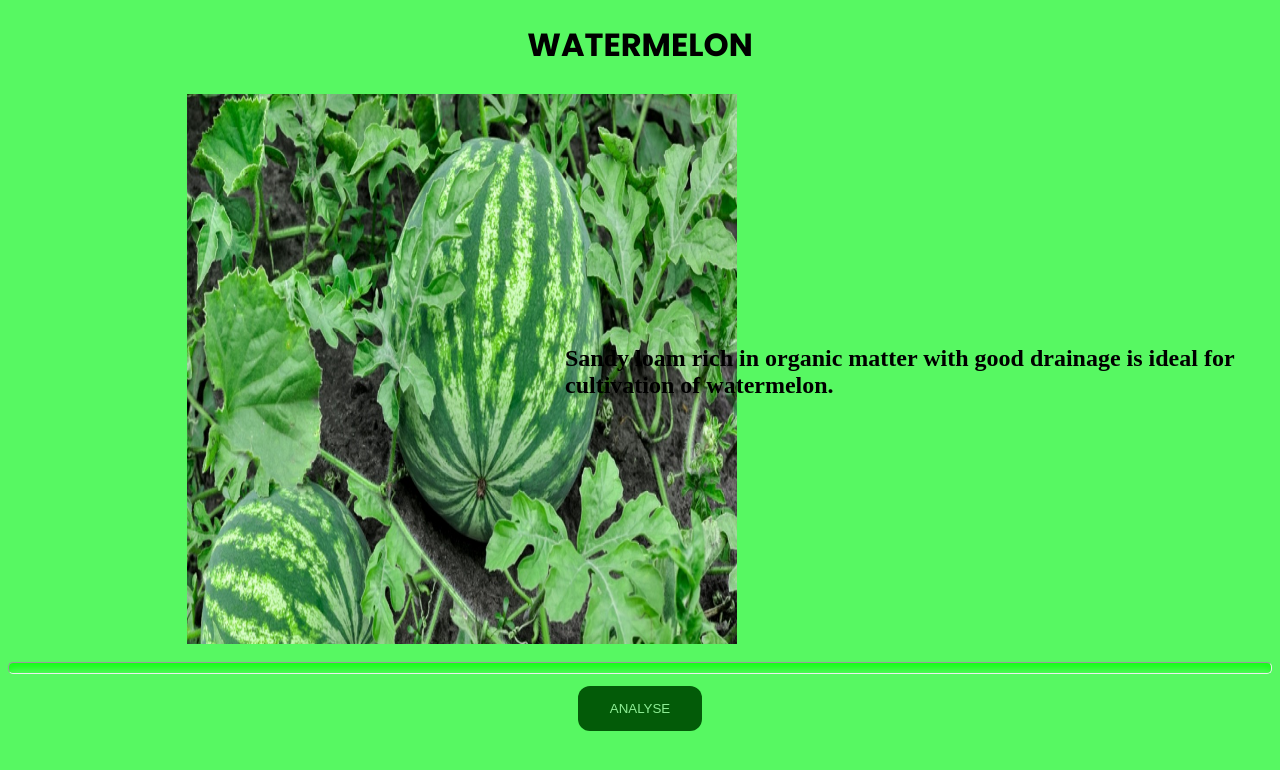
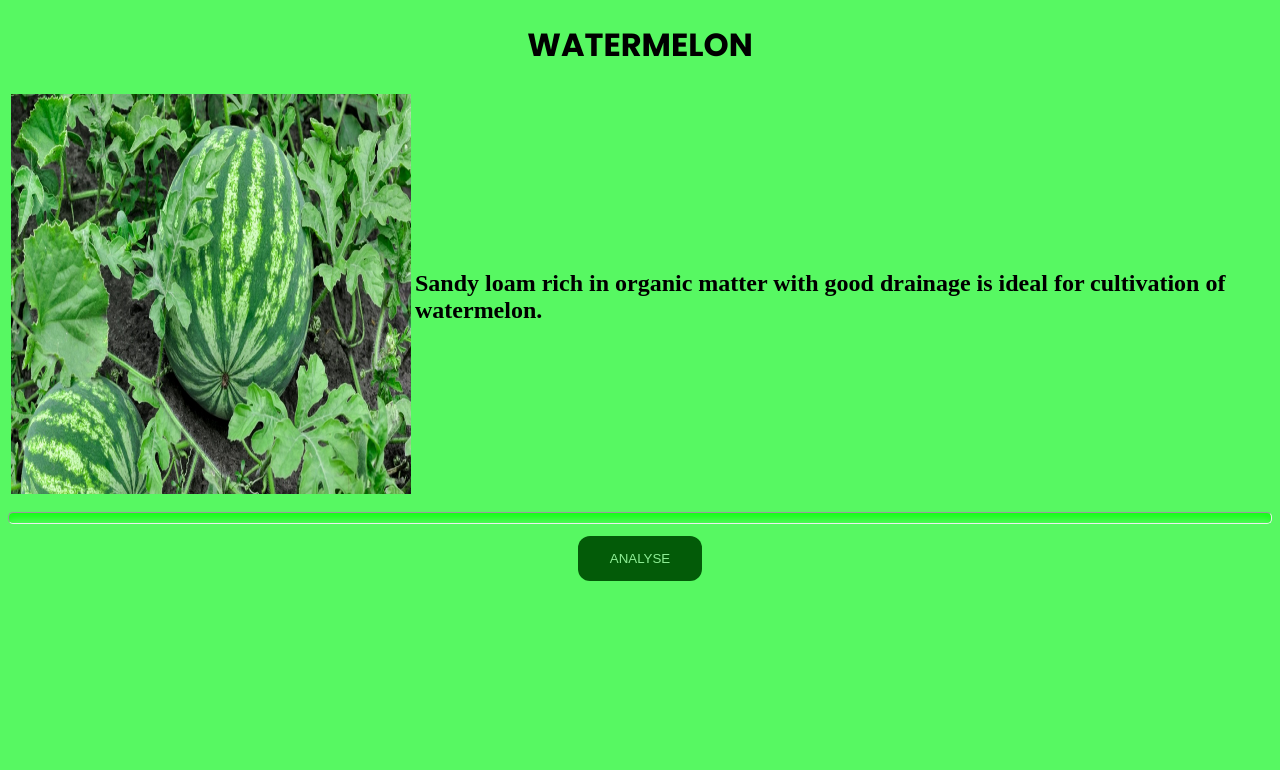
Before and after one commit to Shrinithish/Dr.Agriru, a Flask app: template templates/watermelon.html in a window 1280 px wide. Shown: the top 770 px of the page. Run offline with Flask 2, Linux system fonts and the light colour scheme; the template is opened without the code that fills it, so the values that code supplies are empty; parts of the project's set-up code (start-up, migrations or seed data) failed here and were passed over.

Commit message:
Update watermelon.html

```diff
--- a/templates/watermelon.html
+++ b/templates/watermelon.html
@@ -13,7 +13,7 @@
     <h1 style="text-align: center; font-size: 3 rem; font-weight: bolder">WATERMELON</h1>
     <table style = "width : 100%">
     <div class="rainyimg">
-        <tr><td> <img src="../static/watermelon_pic.jpeg" alt="WATERMELON  IMAGE" style="height: 550px; width: 550px; margin-left: 32%"></td>
+        <tr><td> <img src="../static/watermelon_pic.jpeg" alt="WATERMELON  IMAGE" style="height: 400px; width: 400px;"></td>
     </div>
     <div>
         <td><h2> Sandy loam rich in organic matter with good drainage  is ideal for cultivation of watermelon.</h2></td>
```
